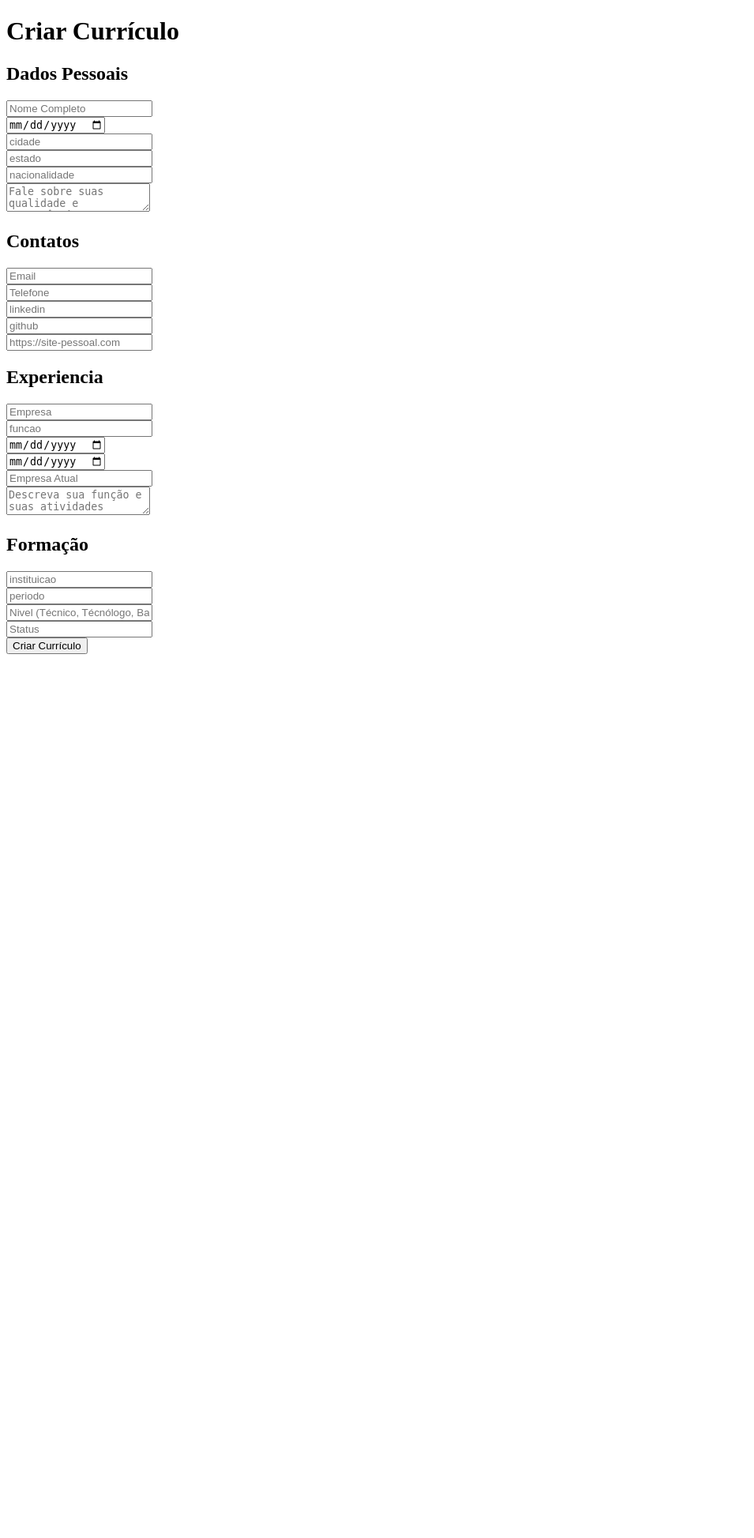
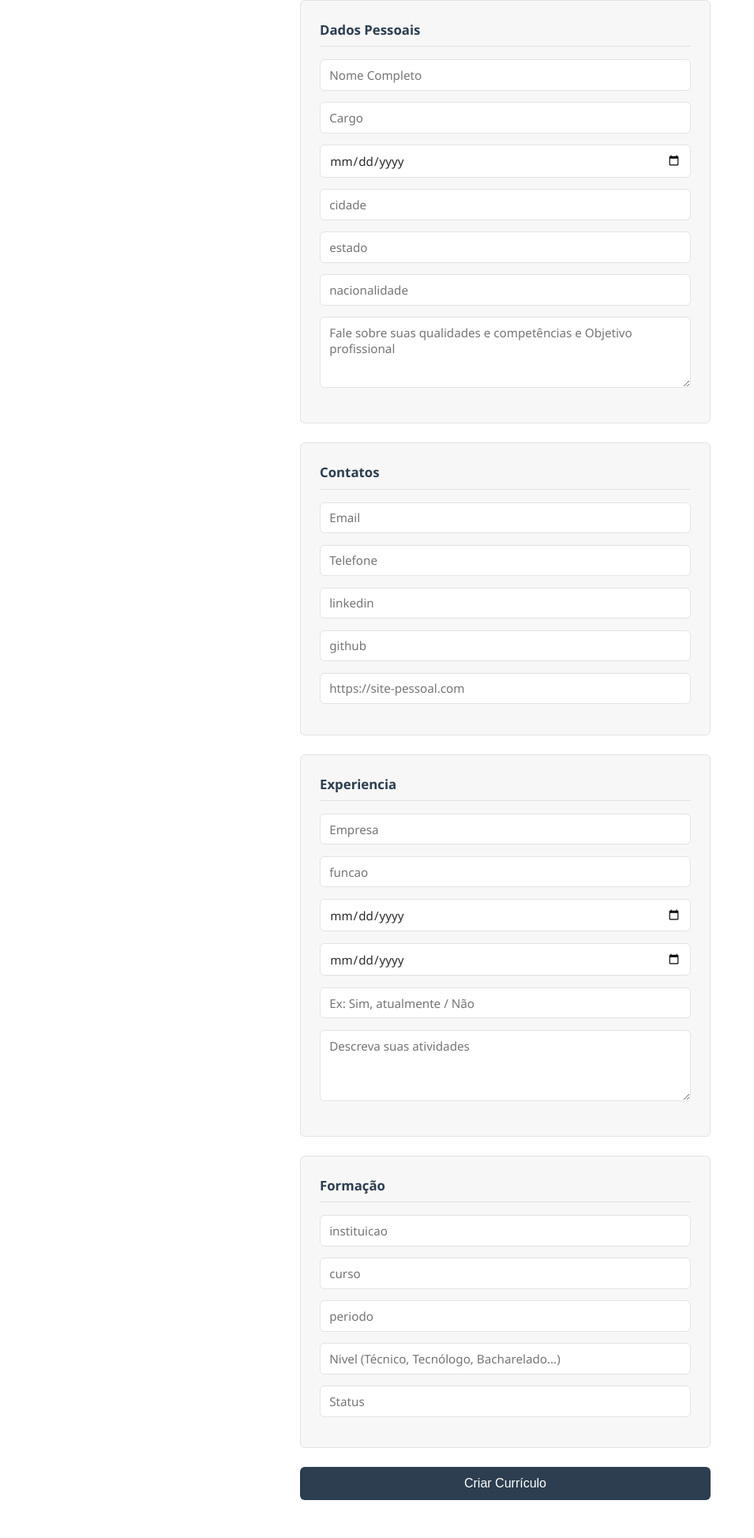
Before and after one commit to ogmukaaa/plataforma-curriculo, a PHP site: page /criar.php in a window 1280 px wide. Shown: the whole page at 79% size, without its empty margins (0-955 px from the left). Before the commit the page ends 828 px from the top, so only its background shows below. Run offline with PHP 8.4, Linux system fonts and the light colour scheme.

Commit message:
Adição das classes no projeto

```diff
--- a/criar.php
+++ b/criar.php
@@ -12,7 +12,6 @@ if ($_SERVER['REQUEST_METHOD'] === 'POST') {
         'resumo' => $_POST['resumo'],
     ]);
 
-
     create($pdo, 'contatos', [
         'id_curriculo' => $id_curriculo,
         'email' => $_POST['email'],
@@ -20,7 +19,6 @@ if ($_SERVER['REQUEST_METHOD'] === 'POST') {
         'linkedin' => $_POST['linkedin'],
         'github' => $_POST['github'],
         'link_url' => $_POST['link_url'],
-
     ]);
 
     create($pdo, 'experiencias', [
@@ -51,47 +49,55 @@ if ($_SERVER['REQUEST_METHOD'] === 'POST') {
 <head>
     <meta charset="UTF-8">
     <meta name="viewport" content="width=device-width, initial-scale=1.0">
-    <link rel="stylesheet" href="style.css">
+    <link rel="stylesheet" href="css/style.css">
     <title>Criar Currículo</title>
 </head>
 <body>
-    <h1>Criar Currículo</h1>
-    <!-- Dados Pessoais -->
+    <div class="form-container">
+        <form action="" method="post">
+
+            <div class="form-section">
                 <h2>Dados Pessoais</h2>
-     <form action="" method="post">
                 <input type="text" name="nome" placeholder="Nome Completo"><br>
+                <input type="text" name="cargo" placeholder="Cargo"><br>
                 <input type="date" name="data_nasc" placeholder="Data Nascimento"><br>
                 <input type="text" name="cidade" placeholder="cidade"><br>
                 <input type="text" name="estado" placeholder="estado"><br>
                 <input type="text" name="nacionalidade" placeholder="nacionalidade"><br>
-        <textarea type="text" name="resumo" placeholder="Fale sobre suas qualidade e competências
-        e Objetivo profissional"></textarea><br>
+                <textarea name="resumo" placeholder="Fale sobre suas qualidades e competências e Objetivo profissional"></textarea><br>
+            </div>
 
+            <div class="form-section">
                 <h2>Contatos</h2>
                 <input type="text" name="email" placeholder="Email"><br>
                 <input type="number" name="telefone" placeholder="Telefone"><br>
                 <input type="text" name="linkedin" placeholder="linkedin"><br>
                 <input type="text" name="github" placeholder="github"><br>
                 <input type="text" name="link_url" placeholder="https://site-pessoal.com"><br>
+            </div>
 
+            <div class="form-section">
                 <h2>Experiencia</h2>
                 <input type="text" name="empresa" placeholder="Empresa"><br>
                 <input type="text" name="funcao" placeholder="funcao"><br>
                 <input type="date" name="data_inicio"><br>
                 <input type="date" name="data_fim"><br>
-        <input type="text" name="emprego_atual" placeholder="Empresa Atual"><br>
-        <textarea name="descricao" placeholder="Descreva sua função e suas atividades"></textarea><br>
+                <input type="text" name="emprego_atual" placeholder="Ex: Sim, atualmente / Não"><br>
+                <textarea name="descricao" placeholder="Descreva suas atividades"></textarea><br>
+            </div>
 
+            <div class="form-section">
                 <h2>Formação</h2>
                 <input type="text" name="instituicao" placeholder="instituicao"><br>
+                <input type="text" name="curso" placeholder="curso"><br>
                 <input type="text" name="periodo" placeholder="periodo"><br>
-        <input type="text" name="nivel" placeholder="Nivel (Técnico, Técnólogo, Bacharelado..."><br>
+                <input type="text" name="nivel" placeholder="Nivel (Técnico, Tecnólogo, Bacharelado...)"><br>
                 <input type="text" name="status" placeholder="Status"><br>
-
+            </div>
 
             <button type="submit" class="btnCriar">Criar Currículo</button>
 
         </form>
-
+    </div>
 </body>
 </html>
--- a/css/style.css
+++ b/css/style.css
@@ -0,0 +1,260 @@
+:root {
+    --cor-fundo: #ffffff;
+    --cor-fundo-suave: #f7f7f8;
+    --cor-borda: #e3e3e6;
+    --cor-texto: #2b2b2f;
+    --cor-texto-suave: #6b6b70;
+    --cor-destaque: #2c3e50;   /* grafite azulado — única cor secundária */
+    --cor-destaque-hover: #1e2b36;
+    --cor-perigo: #a94442;     /* apenas para excluir, discreto */
+
+    --raio: 6px;
+    --espaco: 1rem;
+}
+
+* {
+    box-sizing: border-box;
+}
+
+body {
+    margin: 0;
+    background-color: var(--cor-fundo);
+    color: var(--cor-texto);
+    font-family: "Segoe UI", Roboto, Helvetica, Arial, sans-serif;
+    line-height: 1.5;
+}
+
+a {
+    color: var(--cor-destaque);
+    text-decoration: none;
+}
+
+a:hover {
+    text-decoration: underline;
+}
+
+/* ---------- Cabeçalho ---------- */
+
+header {
+    text-align: center;
+    padding: 2.5rem 1rem 2rem;
+    border-bottom: 1px solid var(--cor-borda);
+    margin-bottom: 2rem;
+}
+
+header h1 {
+    margin: 0 0 0.75rem;
+    font-size: 1.9rem;
+    font-weight: 600;
+    letter-spacing: 0.3px;
+    color: var(--cor-texto);
+}
+
+header a {
+    display: inline-block;
+    padding: 0.5rem 1.1rem;
+    background-color: var(--cor-destaque);
+    color: #fff;
+    border-radius: var(--raio);
+    font-size: 0.9rem;
+}
+
+header a:hover {
+    background-color: var(--cor-destaque-hover);
+    text-decoration: none;
+}
+
+
+main,
+.container {
+    max-width: 760px;
+    margin: 0 auto;
+    padding: 0 1.25rem 3rem;
+}
+
+.vazio {
+    text-align: center;
+    color: var(--cor-texto-suave);
+    margin-top: 3rem;
+}
+
+
+.lista-curriculos {
+    display: grid;
+    grid-template-columns: repeat(auto-fill, minmax(230px, 1fr));
+    gap: 1.25rem;
+}
+
+.card {
+    background-color: var(--cor-fundo-suave);
+    border: 1px solid var(--cor-borda);
+    border-radius: var(--raio);
+    padding: 1.25rem;
+}
+
+.card h2 {
+    margin: 0 0 0.25rem;
+    font-size: 1.1rem;
+}
+
+.card .cargo {
+    margin: 0 0 0.6rem;
+    color: var(--cor-destaque);
+    font-size: 0.9rem;
+    font-weight: 600;
+}
+
+.card .resumo {
+    margin: 0 0 1rem;
+    color: var(--cor-texto-suave);
+    font-size: 0.9rem;
+    overflow: hidden;
+    text-overflow: ellipsis;
+    display: -webkit-box;
+    -webkit-line-clamp: 3;
+    -webkit-box-orient: vertical;
+}
+
+.acoes {
+    display: flex;
+    gap: 0.6rem;
+    flex-wrap: wrap;
+}
+
+.acoes a {
+    font-size: 0.85rem;
+    padding: 0.35rem 0.7rem;
+    border-radius: var(--raio);
+    border: 1px solid var(--cor-borda);
+}
+
+.btn-ver {
+    color: var(--cor-destaque);
+}
+
+.btn-editar {
+    color: var(--cor-texto);
+}
+
+.btn-excluir {
+    color: var(--cor-perigo);
+}
+
+.acoes a:hover {
+    background-color: #fff;
+    text-decoration: none;
+}
+
+/* Formulários*/
+
+.form-container {
+    max-width: 560px;
+    margin: 0 auto;
+    padding: 0 1.25rem 3rem;
+}
+
+.form-section {
+    background-color: var(--cor-fundo-suave);
+    border: 1px solid var(--cor-borda);
+    border-radius: var(--raio);
+    padding: 1.5rem;
+    margin-bottom: 1.5rem;
+}
+
+.form-section h2 {
+    margin: 0 0 1rem;
+    font-size: 1.05rem;
+    color: var(--cor-destaque);
+    border-bottom: 1px solid var(--cor-borda);
+    padding-bottom: 0.5rem;
+}
+
+.campo {
+    margin-bottom: 0.9rem;
+}
+
+.campo label {
+    display: block;
+    margin-bottom: 0.3rem;
+    font-size: 0.85rem;
+    color: var(--cor-texto-suave);
+}
+
+input[type="text"],
+input[type="email"],
+input[type="date"],
+input[type="number"],
+select,
+textarea {
+    width: 100%;
+    padding: 0.55rem 0.7rem;
+    border: 1px solid var(--cor-borda);
+    border-radius: var(--raio);
+    font-size: 0.95rem;
+    font-family: inherit;
+    color: var(--cor-texto);
+    background-color: #fff;
+    margin-bottom: 0.9rem;
+}
+
+textarea {
+    min-height: 90px;
+    resize: vertical;
+}
+
+input:focus,
+textarea:focus,
+select:focus {
+    outline: none;
+    border-color: var(--cor-destaque);
+}
+
+label input[type="checkbox"] {
+    margin-right: 0.4rem;
+}
+
+
+button,
+.btnCriar,
+.btnAtualizar {
+    display: block;
+    width: 100%;
+    padding: 0.75rem;
+    background-color: var(--cor-destaque);
+    color: #fff;
+    border: none;
+    border-radius: var(--raio);
+    font-size: 1rem;
+    cursor: pointer;
+    margin-top: 0.5rem;
+}
+
+button:hover,
+.btnCriar:hover,
+.btnAtualizar:hover {
+    background-color: var(--cor-destaque-hover);
+}
+
+/* Visualizar currículo */
+
+.visualizar h1 {
+    margin-bottom: 0.2rem;
+}
+
+.visualizar .cargo {
+    color: var(--cor-destaque);
+    font-weight: 600;
+    margin-top: 0;
+}
+
+.visualizar h2 {
+    margin-top: 2rem;
+    font-size: 1.05rem;
+    color: var(--cor-destaque);
+    border-bottom: 1px solid var(--cor-borda);
+    padding-bottom: 0.4rem;
+}
+
+.visualizar p {
+    margin: 0.35rem 0;
+}
--- a/visualizar.php
+++ b/visualizar.php
@@ -27,7 +27,7 @@ if (!$dados) {
 </head>
 <body>
     <a href="index.php">&larr; Voltar</a>
-
+    <div class="visualizar">
     <h1><?= htmlspecialchars($dados['nome'] ?? '') ?></h1>
     <p class="cargo"><?= htmlspecialchars($dados['cargo'] ?? '') ?></p>
 
@@ -61,5 +61,6 @@ if (!$dados) {
     <p><strong>Status:</strong> <?= htmlspecialchars($formacao['status'] ?? '') ?></p>
 
     <a href="editar.php?id=<?= $dados['id'] ?>" class="btn-editar">Editar</a>
+</div>
 </body>
 </html>
```
Also changed, not shown: editar.php (+10 -0 lines). Lines whose indentation alone changed are shown as unchanged.
